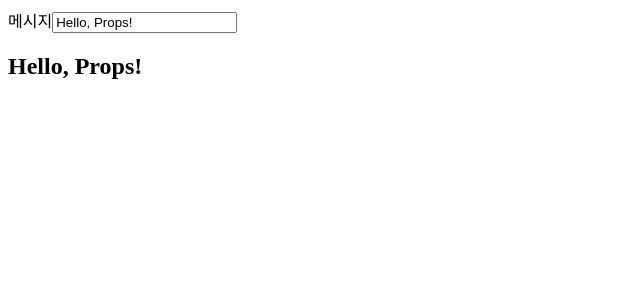
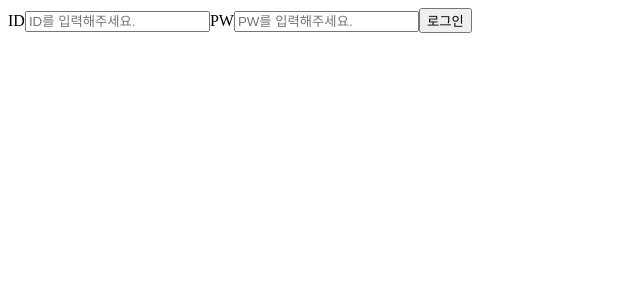
Before and after one commit to RioJeong/remove-samsung-vercel, a React (Vite) app: page / in a window 1280 px wide. Shown: the top 300 px of the page, without its empty margins (0-640 px from the left). Built offline with nearby package versions, Linux system fonts and the light colour scheme.

Commit message:
26-07-07 09:49

```diff
--- a/src/App.tsx
+++ b/src/App.tsx
@@ -1,22 +1,29 @@
 import { useState } from 'react'
 import TextField from '@/components/TextField'
+import Button from '@/components/Button'
 
 export default function App() {
-  const [text, setText] = useState('Hello, Props!')
+  const [id, setId] = useState('')
+  const [pw, setPw] = useState('')
   return (
     <>
-      <main>
-        <section>
-          <TextField
-            label="메시지"
-            value={text}
-            onChange={event => {
-              setText(event.target.value)
-            }}
-          />
-          <h1>{text}</h1>
-        </section>
-      </main>
+      <form>
+        <TextField
+          label="ID"
+          placeholder="ID를 입력해주세요."
+          type="text"
+          value={id}
+          onChange={e => setId(e.target.value)}
+        />
+        <TextField
+          label="PW"
+          placeholder="PW를 입력해주세요."
+          type="password"
+          value={pw}
+          onChange={e => setPw(e.target.value)}
+        />
+        <Button>로그인</Button>
+      </form>
     </>
   )
 }
--- /dev/null
+++ b/src/components/Button.tsx
@@ -0,0 +1,3 @@
+export default function Button() {
+  return <button>로그인</button>
+}
--- a/src/components/TextField.tsx
+++ b/src/components/TextField.tsx
@@ -1,21 +1,14 @@
-interface Props {
-  label: string
-  value: string
-  onChange: (value: string) => void
+import type { InputHTMLAttributes } from 'react'
+
+interface Props extends InputHTMLAttributes<HTMLInputElement> {
+  label?: string
 }
 
-export default function TextField({ label, value, onChange }: Props) {
-  // const abc = props.abc
-  // const xyz = props.xyz
-  // const { abc, xyz } = props
+export default function TextField({ label, ...restProps }: Props) {
   return (
     <label>
-      <span>{label}</span>
-      <input
-        type="text"
-        value={value}
-        onChange={onChange}
-      />
+      {label && <span>{label}</span>}
+      <input {...restProps} />
     </label>
   )
 }
```
Also changed, not shown: src/examples/exam3.js (added, +29 -0 lines).
